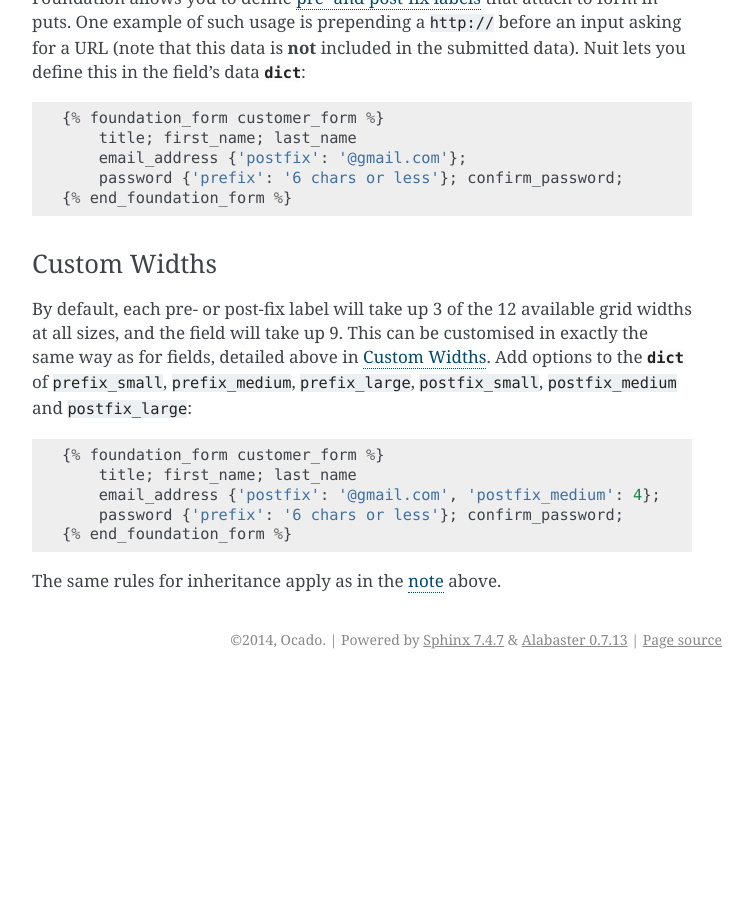
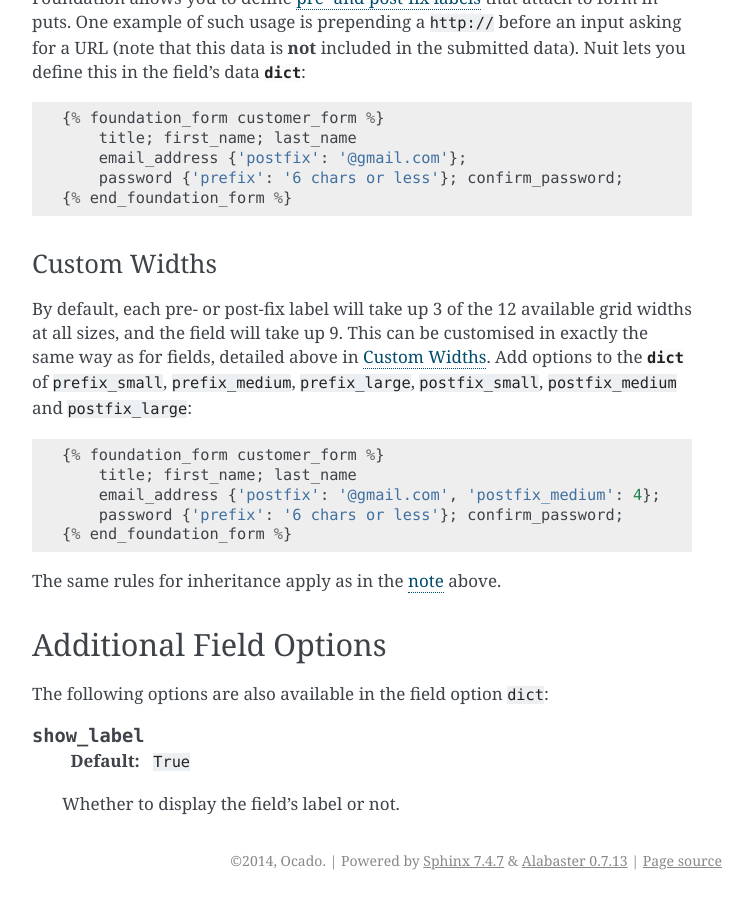
Before and after one commit to ocadotechnology/django-nuit, a Sphinx documentation site: the page built from docs/templates/forms.txt, in a window 1280 px wide and 900 px high, scrolled down 2540 px. Shown: the whole window, without its empty margins (388-1141 px from the left). Built offline with Sphinx 7.4.7, drawn with Linux system fonts in a browser that asks for light colours; the version number could not be read and is left out; before the commit the page ends 3219 px from its top, so only the background shows below that; some of the changed text lies outside the part shown.

Commit message:
show_label for form fields

```diff
--- a/docs/templates/forms.txt
+++ b/docs/templates/forms.txt
@@ -115,3 +115,16 @@ By default, each pre- or post-fix label will take up 3 of the 12 available grid
     {% end_foundation_form %}
 
 The same rules for inheritance apply as in the :ref:`note <forms-custom-widths-inheritance>` above.
+
+.. _forms-additional-field-options:
+
+Additional Field Options
+------------------------
+
+The following options are also available in the field option ``dict``:
+
+.. attribute:: show_label
+
+    :default: ``True``
+
+    Whether to display the field's label or not.
```
Also changed, not shown: 2 other files.
